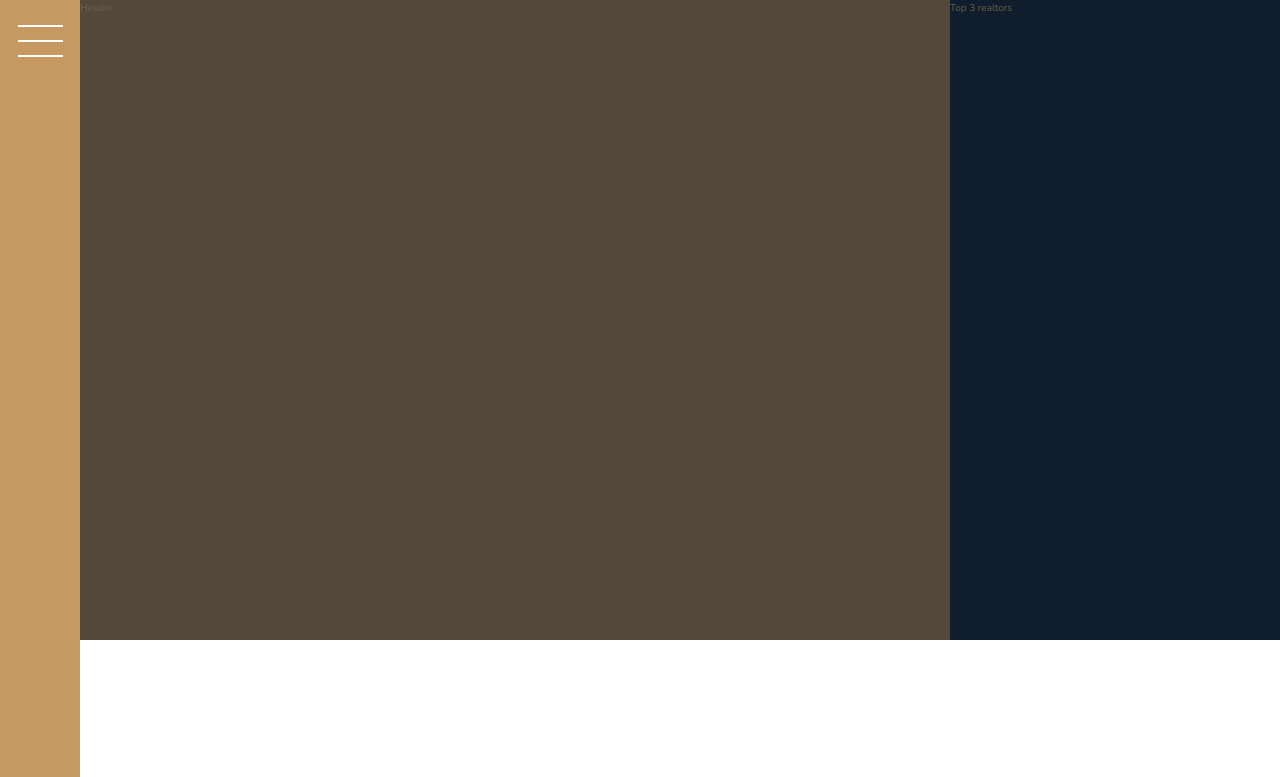
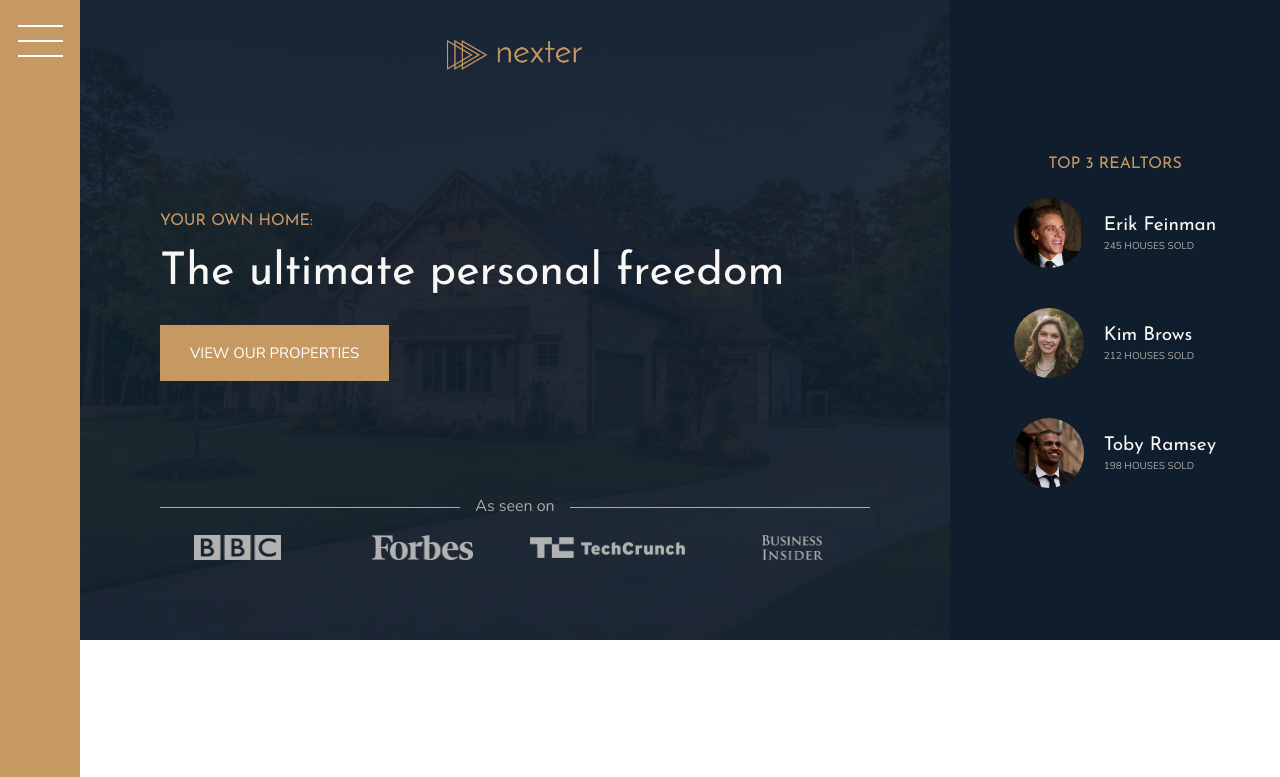
Before and after one commit to Anik7303/advanced-css-course-nexter, a website: page index.html in a window 1280 px wide. Shown: the top 777 px of the page. Drawn offline with nearby package versions, Linux system fonts and the light colour scheme.

Commit message:
finished header

```diff
--- a/index.html
+++ b/index.html
@@ -21,9 +21,42 @@
             <button class="nav-btn"></button>
         </div>
 
-        <header class="header">Header</header>
+        <header class="header">
+            <img src="img/logo.png" alt="Nexter Logo" class="header__logo" />
+            <h3 class="heading-3">Your own home:</h3>
+            <h1 class="heading-1">The ultimate personal freedom</h1>
+            <button class="btn header__btn">View our properties</button>
+            <div class="header__seenon-text">As seen on</div>
+            <div class="header__seenon-logos">
+                <img src="img/logo-bbc.png" alt="Seen on BBC" />
+                <img src="img/logo-forbes.png" alt="Seen on Forbes" />
+                <img src="img/logo-techcrunch.png" alt="Seen on TechCrunch" />
+                <img src="img/logo-bi.png" alt="Seen on Business insiders" />
+            </div>
+        </header>
 
-        <div class="realtors">Top 3 realtors</div>
+        <div class="realtors">
+            <h3 class="heading-3">Top 3 realtors</h3>
+            <div class="realtors__list">
+                <img src="img/realtor-1.jpeg" alt="Erik Feinman" class="realtors__img" />
+                <div class="realtors__details">
+                    <h4 class="heading-4 heading-4--light">Erik Feinman</h4>
+                    <p class="realtors__sold">245 houses sold</p>
+                </div>
+
+                <img src="img/realtor-2.jpeg" alt="Kim Brows" class="realtors__img" />
+                <div class="realtors__details">
+                    <h4 class="heading-4 heading-4--light">Kim Brows</h4>
+                    <p class="realtors__sold">212 houses sold</p>
+                </div>
+
+                <img src="img/realtor-3.jpeg" alt="Toby Ramsey" class="realtors__img" />
+                <div class="realtors__details">
+                    <h4 class="heading-4 heading-4--light">Toby Ramsey</h4>
+                    <p class="realtors__sold">198 houses sold</p>
+                </div>
+            </div>
+        </div>
 
         <section class="features">
             <div class="feature">
--- a/sass/_header.scss
+++ b/sass/_header.scss
@@ -1,5 +1,58 @@
 .header {
-    background-color: $color-grey-dark-1;
+    background-image: linear-gradient(rgba($color-secondary, 0.93), rgba($color-secondary, 0.93)),
+        url(../img/hero.jpeg);
+    background-size: cover;
+    background-position: center;
+    grid-column: full-start / col-end 6;
+    justify-content: center;
+    padding: 4rem 8rem 8rem;
 
-    grid-column: full-start / col-end 6;
+    display: grid;
+    grid-template-rows: 1fr min-content minmax(6rem, min-content) 1fr;
+    grid-template-columns: minmax(min-content, max-content);
+    grid-gap: 1.5rem;
+
+    &__logo {
+        height: 3rem;
+        justify-self: center;
+    }
+
+    &__btn {
+        justify-self: start;
+        align-self: start;
+    }
+
+    &__seenon {
+        &-text {
+            display: grid;
+            grid-template-columns: 1fr max-content 1fr;
+            grid-gap: 0 1.5rem;
+            align-items: center;
+
+            font-size: 1.6rem;
+            color: $color-grey-light-2;
+
+            &::before,
+            &::after {
+                content: "";
+                display: block;
+                height: 1px;
+                background-color: currentColor;
+            }
+        }
+
+        &-logos {
+            display: grid;
+            grid-template-columns: repeat(4, 1fr);
+            grid-gap: 0 3rem;
+            justify-items: center;
+            align-items: center;
+
+            img {
+                max-height: 2.5rem;
+                max-width: 100%;
+                filter: brightness(70%);
+            }
+        }
+    }
 }
--- a/sass/_heading.scss
+++ b/sass/_heading.scss
@@ -6,6 +6,9 @@
 .heading {
     &-1 {
         @extend %heading;
+        font-size: 4.5rem;
+        color: $color-grey-light-1;
+        line-height: 1;
     }
 
     &-2 {
--- a/sass/_realtors.scss
+++ b/sass/_realtors.scss
@@ -1,5 +1,30 @@
 .realtors {
     background-color: $color-secondary;
+    grid-column: col-start 7 / full-end;
+    padding: 3rem;
 
-    grid-column: col-start 7 / full-end;
+    display: grid;
+    justify-content: center;
+    align-content: center;
+    justify-items: center;
+    grid-gap: 2rem 0;
+
+    &__list {
+        display: grid;
+        grid-template-columns: min-content max-content;
+        grid-gap: 5vh 2rem;
+        align-items: center;
+    }
+
+    &__img {
+        width: 7rem;
+        border-radius: 50%;
+        display: block;
+    }
+
+    &__sold {
+        text-transform: uppercase;
+        color: $color-grey-light-2;
+        margin-top: -3px;
+    }
 }
```
Also changed, not shown: css/style.css.
